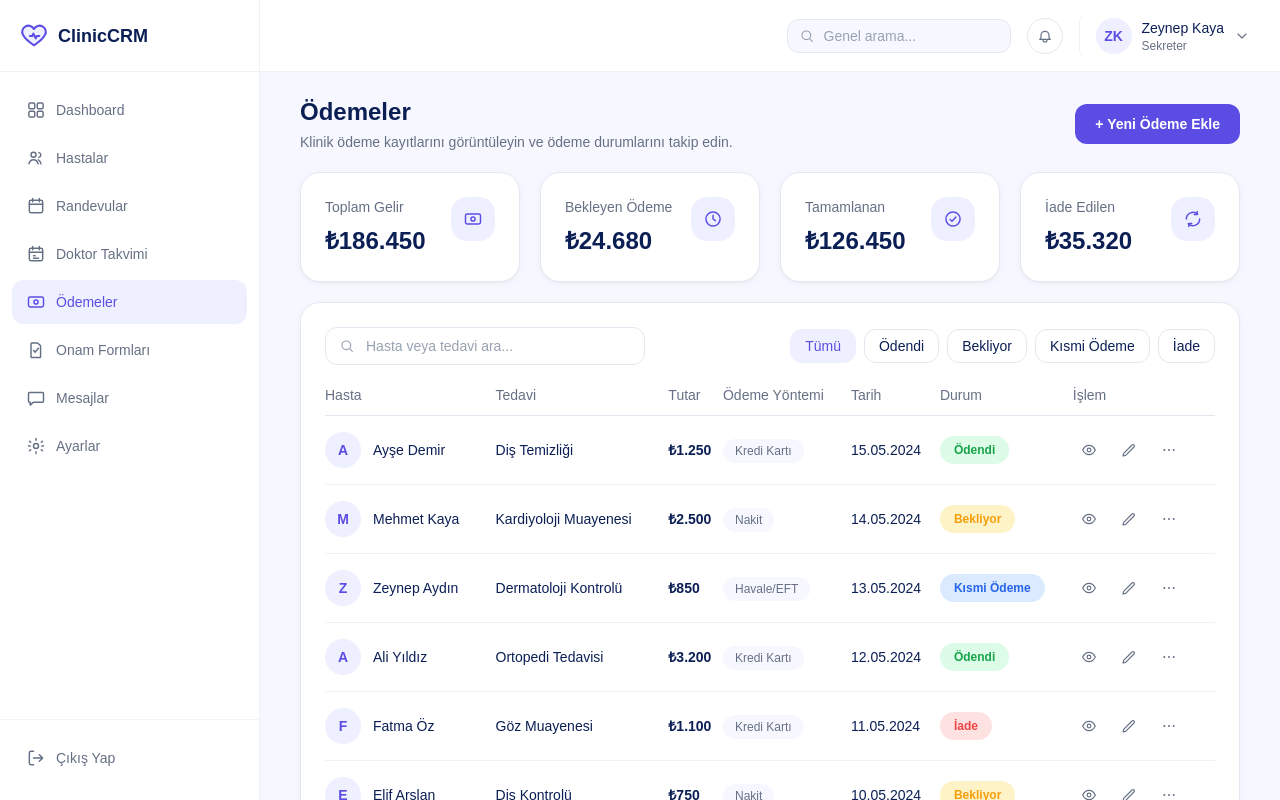
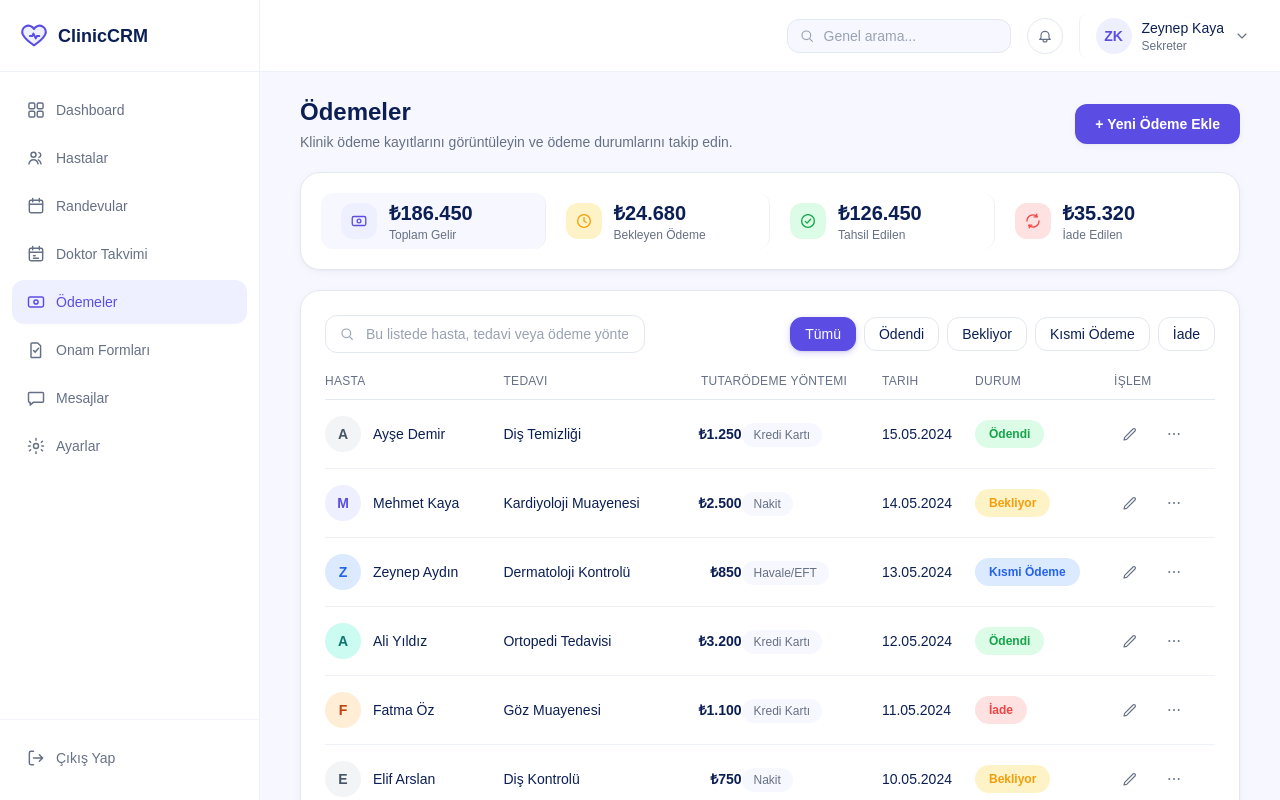
Before and after one commit to zeynep-tuna/clinic-crm, a Next.js app in the folder frontend/: page /secretary/payments in a window 1280 px wide. Built offline with nearby package versions, Linux system fonts and the light colour scheme.

Commit message:
Polish secretary dashboard card order

```diff
--- a/frontend/app/secretary/dashboard/page.tsx
+++ b/frontend/app/secretary/dashboard/page.tsx
@@ -64,13 +64,13 @@ export default function SecretaryDashboardPage() {
 
       <div className="grid grid-cols-1 gap-6 lg:grid-cols-[1.3fr_1fr_1fr]">
         <SecretaryTodayAppointments />
-        <SecretaryPaymentStatus />
+        <SecretaryUpcomingTasks />
         <SecretaryDoctorSchedule />
       </div>
 
       <div className="grid grid-cols-1 items-start gap-6 lg:grid-cols-[2fr_1fr]">
         <SecretaryRecentPatients />
-        <SecretaryUpcomingTasks />
+        <SecretaryPaymentStatus />
       </div>
     </div>
   );
--- a/frontend/app/secretary/payments/page.tsx
+++ b/frontend/app/secretary/payments/page.tsx
@@ -1,7 +1,12 @@
+"use client";
+
+import { useState } from "react";
 import SecretaryPaymentSummaryCards from "@/components/secretary/SecretaryPaymentSummaryCards";
-import SecretaryPaymentsTable from "@/components/secretary/SecretaryPaymentsTable";
+import SecretaryPaymentsTable, { type FilterValue } from "@/components/secretary/SecretaryPaymentsTable";
 
 export default function SecretaryPaymentsPage() {
+  const [activeFilter, setActiveFilter] = useState<FilterValue>("Tümü");
+
   return (
     <div className="flex flex-col gap-5">
       <div className="flex flex-wrap items-center justify-between gap-4">
@@ -14,15 +19,15 @@ export default function SecretaryPaymentsPage() {
 
         <button
           type="button"
-          className="rounded-xl bg-[#5B4DE3] px-5 py-2.5 text-sm font-semibold text-white hover:bg-[#4c3fd1]"
+          className="rounded-xl bg-[#5B4DE3] px-5 py-2.5 text-sm font-semibold text-white shadow-[0_1px_2px_rgba(16,24,40,0.04),0_2px_8px_rgba(16,24,40,0.04)] transition-colors hover:bg-[#4c3fd1]"
         >
           + Yeni Ödeme Ekle
         </button>
       </div>
 
-      <SecretaryPaymentSummaryCards />
+      <SecretaryPaymentSummaryCards activeFilter={activeFilter} onFilterChange={setActiveFilter} />
 
-      <SecretaryPaymentsTable />
+      <SecretaryPaymentsTable activeFilter={activeFilter} onFilterChange={setActiveFilter} />
     </div>
   );
 }
--- a/frontend/components/secretary/SecretaryPaymentSummaryCards.tsx
+++ b/frontend/components/secretary/SecretaryPaymentSummaryCards.tsx
@@ -1,4 +1,5 @@
 import { secretaryPaymentSummary } from "@/data/secretaryPayments";
+import type { FilterValue } from "@/components/secretary/SecretaryPaymentsTable";
 
 type SummaryIcon = "total-revenue" | "pending" | "completed" | "refunded";
 
@@ -9,32 +10,46 @@ const iconByCardId: Record<string, SummaryIcon> = {
   refunded: "refunded",
 };
 
+const colorByCardId: Record<string, string> = {
+  "total-revenue": "bg-[#EEF0FF] text-[#5B4DE3]",
+  completed: "bg-[#DCFCE7] text-[#16A34A]",
+  pending: "bg-[#FEF3C7] text-[#F59E0B]",
+  refunded: "bg-[#FEE2E2] text-[#EF4444]",
+};
+
+const filterByCardId: Record<string, FilterValue> = {
+  "total-revenue": "Tümü",
+  completed: "Ödendi",
+  pending: "Bekliyor",
+  refunded: "İade",
+};
+
 function SummaryIconGlyph({ icon }: { icon: SummaryIcon }) {
   switch (icon) {
     case "total-revenue":
       return (
-        <svg viewBox="0 0 24 24" fill="none" stroke="currentColor" strokeWidth={1.75} className="h-5 w-5">
+        <svg viewBox="0 0 24 24" fill="none" stroke="currentColor" strokeWidth={1.75} className="h-4.5 w-4.5">
           <rect x="3" y="6" width="18" height="12" rx="2" />
           <circle cx="12" cy="12" r="2.5" />
         </svg>
       );
     case "pending":
       return (
-        <svg viewBox="0 0 24 24" fill="none" stroke="currentColor" strokeWidth={1.75} className="h-5 w-5">
+        <svg viewBox="0 0 24 24" fill="none" stroke="currentColor" strokeWidth={1.75} className="h-4.5 w-4.5">
           <circle cx="12" cy="12" r="8.5" />
           <path strokeLinecap="round" strokeLinejoin="round" d="M12 7.5V12l3 2" />
         </svg>
       );
     case "completed":
       return (
-        <svg viewBox="0 0 24 24" fill="none" stroke="currentColor" strokeWidth={1.75} className="h-5 w-5">
+        <svg viewBox="0 0 24 24" fill="none" stroke="currentColor" strokeWidth={1.75} className="h-4.5 w-4.5">
           <circle cx="12" cy="12" r="8.5" />
           <path strokeLinecap="round" strokeLinejoin="round" d="M8.5 12.5l2.3 2.3 4.7-5.1" />
         </svg>
       );
     case "refunded":
       return (
-        <svg viewBox="0 0 24 24" fill="none" stroke="currentColor" strokeWidth={1.75} className="h-5 w-5">
+        <svg viewBox="0 0 24 24" fill="none" stroke="currentColor" strokeWidth={1.75} className="h-4.5 w-4.5">
           <path strokeLinecap="round" strokeLinejoin="round" d="M4 12a8 8 0 0 1 13.66-5.66M20 12a8 8 0 0 1-13.66 5.66" />
           <path strokeLinecap="round" strokeLinejoin="round" d="M17 3v3.5h-3.5M7 21v-3.5h3.5" />
         </svg>
@@ -44,26 +59,42 @@ function SummaryIconGlyph({ icon }: { icon: SummaryIcon }) {
   }
 }
 
-export default function SecretaryPaymentSummaryCards() {
+interface SecretaryPaymentSummaryCardsProps {
+  activeFilter: FilterValue;
+  onFilterChange: (filter: FilterValue) => void;
+}
+
+export default function SecretaryPaymentSummaryCards({
+  activeFilter,
+  onFilterChange,
+}: SecretaryPaymentSummaryCardsProps) {
   return (
-    <div className="grid grid-cols-2 gap-5 lg:grid-cols-4">
-      {secretaryPaymentSummary.map((card) => (
-        <div
-          key={card.id}
-          className="rounded-[20px] border border-[#E3E8F0] bg-white p-6 shadow-[0_1px_2px_rgba(16,24,40,0.04),0_2px_8px_rgba(16,24,40,0.04)]"
-        >
-          <div className="flex items-start justify-between">
+    <div className="grid grid-cols-2 gap-4 rounded-[20px] border border-[#E3E8F0] bg-white p-5 shadow-[0_1px_2px_rgba(16,24,40,0.04),0_2px_8px_rgba(16,24,40,0.04)] sm:grid-cols-4 sm:gap-0 sm:divide-x sm:divide-[#E3E8F0]/60">
+      {secretaryPaymentSummary.map((card) => {
+        const filterValue = filterByCardId[card.id] ?? "Tümü";
+        const isSelected = activeFilter === filterValue;
+
+        return (
+          <button
+            key={card.id}
+            type="button"
+            onClick={() => onFilterChange(filterValue)}
+            className={`flex cursor-pointer items-center gap-3 rounded-xl px-2 py-1.5 text-left transition-colors sm:px-5 ${
+              isSelected ? "bg-[#F7F8FF]" : "hover:bg-[#F7F8FF]"
+            }`}
+          >
+            <span
+              className={`flex h-9 w-9 shrink-0 items-center justify-center rounded-xl ${colorByCardId[card.id] ?? "bg-[#EEF0FF] text-[#5B4DE3]"}`}
+            >
+              <SummaryIconGlyph icon={iconByCardId[card.id] ?? "total-revenue"} />
+            </span>
             <div>
-              <p className="text-sm text-[#667085]">{card.title}</p>
-              <p className="mt-2 text-2xl font-bold text-[#0B1F55]">{card.value}</p>
+              <p className="text-xl font-bold text-[#0B1F55]">{card.value}</p>
+              <p className="text-xs text-[#667085]">{card.title}</p>
             </div>
-
-            <div className="flex h-11 w-11 items-center justify-center rounded-2xl bg-[#EEF0FF] text-[#5B4DE3]">
-              <SummaryIconGlyph icon={iconByCardId[card.id] ?? "total-revenue"} />
-            </div>
-          </div>
-        </div>
-      ))}
+          </button>
+        );
+      })}
     </div>
   );
 }
--- a/frontend/components/secretary/SecretaryPaymentsTable.tsx
+++ b/frontend/components/secretary/SecretaryPaymentsTable.tsx
@@ -3,7 +3,7 @@
 import { useMemo, useState } from "react";
 import { secretaryPaymentRows, type SecretaryPaymentStatus } from "@/data/secretaryPayments";
 
-type FilterValue = "Tümü" | SecretaryPaymentStatus;
+export type FilterValue = "Tümü" | SecretaryPaymentStatus;
 
 const filters: FilterValue[] = ["Tümü", "Ödendi", "Bekliyor", "Kısmi Ödeme", "İade"];
 
@@ -14,13 +14,17 @@ const statusBadgeClass: Record<SecretaryPaymentStatus, string> = {
   İade: "bg-[#FEE2E2] text-[#EF4444]",
 };
 
-function EyeIcon() {
-  return (
-    <svg viewBox="0 0 24 24" fill="none" stroke="currentColor" strokeWidth={1.75} className="h-4 w-4">
-      <path strokeLinecap="round" strokeLinejoin="round" d="M2.5 12S6 5 12 5s9.5 7 9.5 7-3.5 7-9.5 7-9.5-7-9.5-7Z" />
-      <circle cx="12" cy="12" r="2.75" />
-    </svg>
-  );
+const avatarPalette = [
+  "bg-[#EEF0FF] text-[#5B4DE3]",
+  "bg-[#DBEAFE] text-[#2563EB]",
+  "bg-[#CCFBF1] text-[#0F766E]",
+  "bg-[#FFEDD5] text-[#C2410C]",
+  "bg-[#F3F4F6] text-[#475467]",
+];
+
+function getAvatarColor(id: string) {
+  const sum = id.split("").reduce((total, char) => total + char.charCodeAt(0), 0);
+  return avatarPalette[sum % avatarPalette.length];
 }
 
 function EditIcon() {
@@ -41,9 +45,13 @@ function MoreIcon() {
   );
 }
 
-export default function SecretaryPaymentsTable() {
+interface SecretaryPaymentsTableProps {
+  activeFilter: FilterValue;
+  onFilterChange: (filter: FilterValue) => void;
+}
+
+export default function SecretaryPaymentsTable({ activeFilter, onFilterChange }: SecretaryPaymentsTableProps) {
   const [search, setSearch] = useState("");
-  const [activeFilter, setActiveFilter] = useState<FilterValue>("Tümü");
 
   const filteredPayments = useMemo(() => {
     const term = search.trim().toLowerCase();
@@ -76,7 +84,7 @@ export default function SecretaryPaymentsTable() {
             type="text"
             value={search}
             onChange={(event) => setSearch(event.target.value)}
-            placeholder="Hasta veya tedavi ara..."
+            placeholder="Bu listede hasta, tedavi veya ödeme yöntemi ara..."
             className="w-full rounded-xl border border-[#E3E8F0] bg-white py-2 pl-10 pr-4 text-sm text-[#0B1F55] placeholder:text-[#98A2B3] focus:border-[#5B4DE3] focus:outline-none focus:ring-2 focus:ring-[#5B4DE3]/20"
           />
         </div>
@@ -89,11 +97,11 @@ export default function SecretaryPaymentsTable() {
               <button
                 key={filter}
                 type="button"
-                onClick={() => setActiveFilter(filter)}
+                onClick={() => onFilterChange(filter)}
                 className={`rounded-xl border px-3.5 py-1.5 text-sm font-medium transition-colors ${
                   isActive
-                    ? "border-[#EEF0FF] bg-[#EEF0FF] text-[#5B4DE3]"
-                    : "border-[#E3E8F0] text-[#0B1F55] hover:bg-[#F7F8FF]"
+                    ? "border-[#5B4DE3] bg-[#5B4DE3] text-white shadow-[0_1px_2px_rgba(16,24,40,0.06),0_2px_6px_rgba(91,77,227,0.25)]"
+                    : "border-[#E3E8F0] text-[#0B1F55] hover:border-[#DCD8FF] hover:bg-[#F7F8FF]"
                 }`}
               >
                 {filter}
@@ -104,12 +112,12 @@ export default function SecretaryPaymentsTable() {
       </div>
 
       <div className="mt-5 overflow-x-auto">
-        <table className="w-full min-w-[880px] text-left">
+        <table className="w-full min-w-220 text-left">
           <thead>
-            <tr className="border-b border-[#E3E8F0] text-sm text-[#667085]">
+            <tr className="border-b border-[#E3E8F0] text-xs font-semibold tracking-wide text-[#667085] uppercase">
               <th className="pb-2.5 font-medium">Hasta</th>
               <th className="pb-2.5 font-medium">Tedavi</th>
-              <th className="pb-2.5 font-medium">Tutar</th>
+              <th className="pb-2.5 text-right font-medium">Tutar</th>
               <th className="pb-2.5 font-medium">Ödeme Yöntemi</th>
               <th className="pb-2.5 font-medium">Tarih</th>
               <th className="pb-2.5 font-medium">Durum</th>
@@ -118,17 +126,23 @@ export default function SecretaryPaymentsTable() {
           </thead>
           <tbody>
             {filteredPayments.map((payment) => (
-              <tr key={payment.id} className="border-b border-[#E3E8F0]/60 last:border-0">
+              <tr
+                key={payment.id}
+                onClick={() => console.log("Ödeme detayına git:", payment.id)}
+                className="cursor-pointer border-b border-[#E3E8F0]/60 transition-colors last:border-0 hover:bg-[#F8F9FF]"
+              >
                 <td className="py-4">
                   <div className="flex items-center gap-3">
-                    <div className="flex h-9 w-9 shrink-0 items-center justify-center rounded-full bg-[#EEF0FF] text-sm font-semibold text-[#5B4DE3]">
+                    <div
+                      className={`flex h-9 w-9 shrink-0 items-center justify-center rounded-full text-sm font-semibold ${getAvatarColor(payment.id)}`}
+                    >
                       {payment.patientName.charAt(0)}
                     </div>
                     <span className="text-sm font-medium text-[#0B1F55]">{payment.patientName}</span>
                   </div>
                 </td>
                 <td className="py-4 text-sm text-[#0B1F55]">{payment.treatment}</td>
-                <td className="py-4 text-sm font-semibold text-[#0B1F55]">{payment.amount}</td>
+                <td className="py-4 text-right text-sm font-bold text-[#0B1F55]">{payment.amount}</td>
                 <td className="py-4">
                   <span className="inline-block rounded-full bg-[#F7F8FF] px-3 py-1 text-xs font-medium text-[#667085]">
                     {payment.paymentMethod}
@@ -143,25 +157,20 @@ export default function SecretaryPaymentsTable() {
                   </span>
                 </td>
                 <td className="py-4">
-                  <div className="flex items-center gap-2 text-[#667085]">
-                    <button
-                      type="button"
-                      aria-label="Görüntüle"
-                      className="flex h-8 w-8 items-center justify-center rounded-lg hover:bg-[#F7F8FF] hover:text-[#0B1F55]"
-                    >
-                      <EyeIcon />
-                    </button>
+                  <div className="flex items-center gap-3 text-[#667085]">
                     <button
                       type="button"
                       aria-label="Düzenle"
-                      className="flex h-8 w-8 items-center justify-center rounded-lg hover:bg-[#F7F8FF] hover:text-[#0B1F55]"
+                      onClick={(event) => event.stopPropagation()}
+                      className="flex h-8 w-8 items-center justify-center rounded-lg transition-colors hover:bg-[#F7F8FF] hover:text-[#0B1F55]"
                     >
                       <EditIcon />
                     </button>
                     <button
                       type="button"
                       aria-label="Diğer işlemler"
-                      className="flex h-8 w-8 items-center justify-center rounded-lg hover:bg-[#F7F8FF] hover:text-[#0B1F55]"
+                      onClick={(event) => event.stopPropagation()}
+                      className="flex h-8 w-8 items-center justify-center rounded-lg transition-colors hover:bg-[#F7F8FF] hover:text-[#0B1F55]"
                     >
                       <MoreIcon />
                     </button>
--- a/frontend/data/secretaryPayments.ts
+++ b/frontend/data/secretaryPayments.ts
@@ -9,7 +9,7 @@ export interface SecretaryPaymentSummary {
 export const secretaryPaymentSummary: SecretaryPaymentSummary[] = [
   { id: "total-revenue", title: "Toplam Gelir", value: "₺186.450" },
   { id: "pending", title: "Bekleyen Ödeme", value: "₺24.680" },
-  { id: "completed", title: "Tamamlanan", value: "₺126.450" },
+  { id: "completed", title: "Tahsil Edilen", value: "₺126.450" },
   { id: "refunded", title: "İade Edilen", value: "₺35.320" },
 ];
 
```
